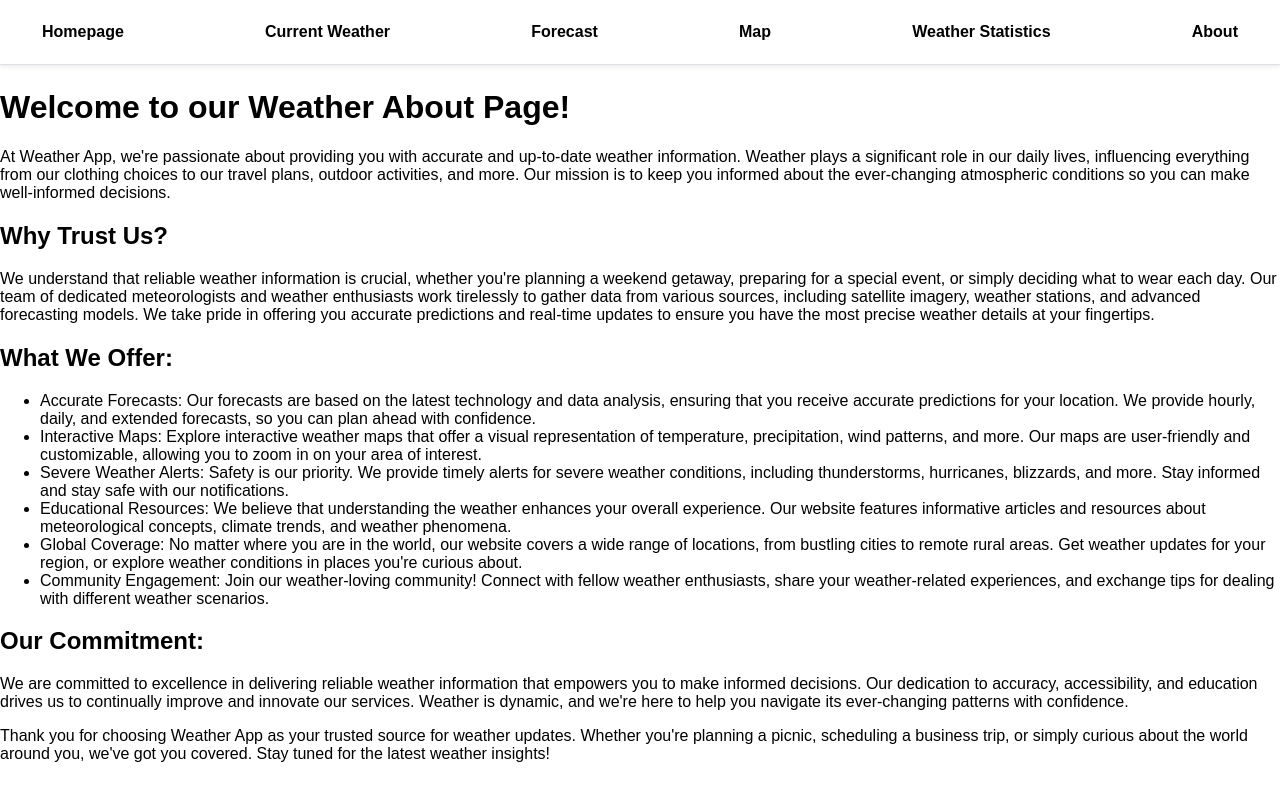
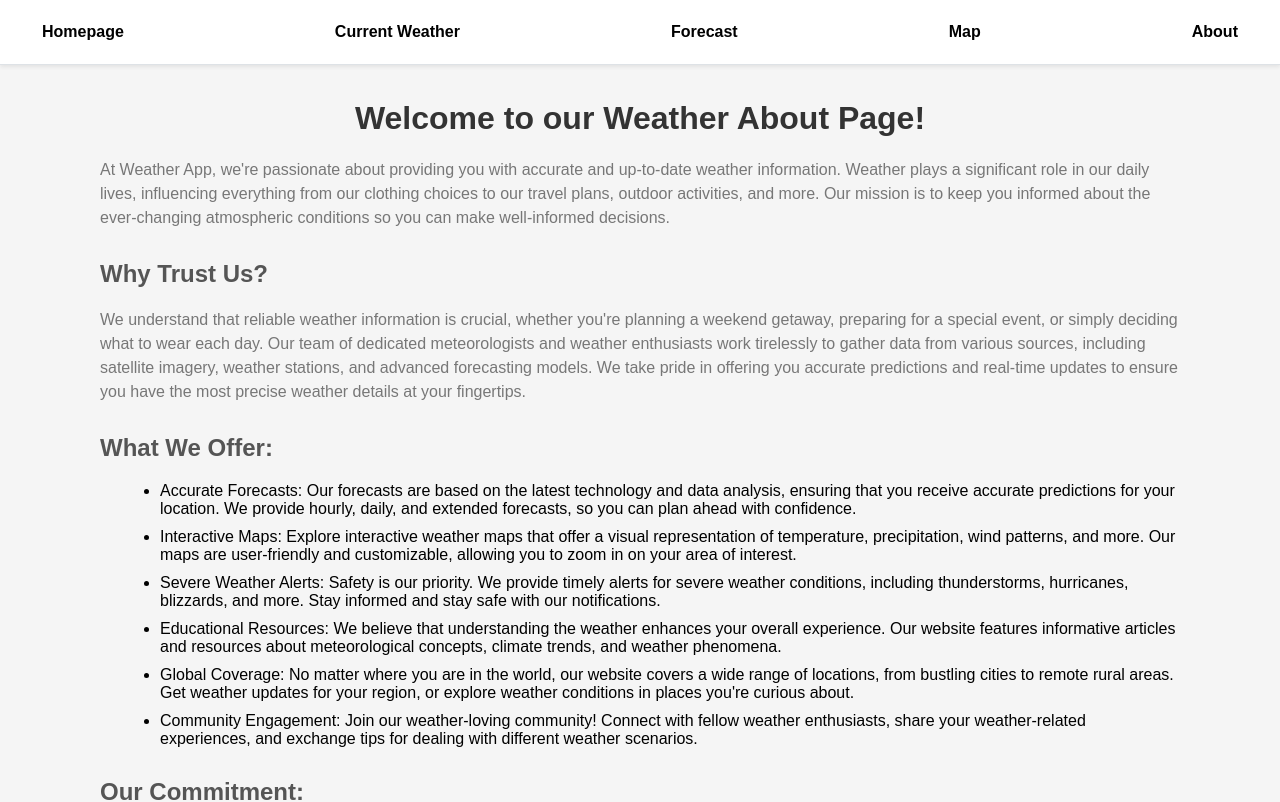
Before and after one commit to jeeraphatC/Reactproject, a React (Create React App) app in the folder my-react-app/: page /about in a window 1280 px wide. Shown: the top 802 px of the page. Built offline with nearby package versions, Linux system fonts and the light colour scheme.

Commit message:
cssabout

```diff
--- a/my-react-app/src/features/Navbar.js
+++ b/my-react-app/src/features/Navbar.js
@@ -11,11 +11,7 @@ function Navbar({ className }) {
       <Link to="/Current-weather" className='B'>Current Weather</Link>
       <Link to="/Forecast " className='B'>Forecast</Link>
       <Link to="/Map-weather " className='B'>Map</Link>
-      <Link to="/Weather-Statistics" className='B'>Weather Statistics</Link>
       <Link to="/about" className='B'>About</Link>
-
-
-
     </header>
 
   );
--- /dev/null
+++ b/my-react-app/src/features/about.css
@@ -0,0 +1,37 @@
+/* About.css */
+
+body {
+    font-family: Arial, sans-serif;
+    background-color: #f5f5f5;
+    margin: 0;
+    padding: 0;
+  }
+
+  h1 {
+    color: #333;
+    text-align: center;
+    margin-top: 20px;
+  }
+
+  h2 {
+    color: #555;
+    margin-top: 30px;
+  }
+
+  p {
+    color: #777;
+    line-height: 1.5;
+  }
+
+  ul {
+    list-style: disc;
+    margin-left: 20px;
+  }
+
+  li {
+    margin-bottom: 10px;
+  }
+  .main {
+    margin: 10px 100px 100px 100px;
+  }
+  /* Add more CSS styles as needed */
--- a/my-react-app/src/features/about.js
+++ b/my-react-app/src/features/about.js
@@ -1,12 +1,12 @@
 import React from 'react';
-
+import './about.css';
 
 function About() {
   return (
     <body>
-      <p> 1  </p>
-      <p>  1 </p>
-
+      <div className='main'>
+      <p>  5 </p>
+      <p>'</p>
 
     <h1>Welcome to our Weather About Page!</h1>
 
@@ -29,6 +29,7 @@ function About() {
     <p>We are committed to excellence in delivering reliable weather information that empowers you to make informed decisions. Our dedication to accuracy, accessibility, and education drives us to continually improve and innovate our services. Weather is dynamic, and we're here to help you navigate its ever-changing patterns with confidence.</p>
 
     <p>Thank you for choosing Weather App as your trusted source for weather updates. Whether you're planning a picnic, scheduling a business trip, or simply curious about the world around you, we've got you covered. Stay tuned for the latest weather insights!</p>
+</div>
 </body>
 
   );
```
